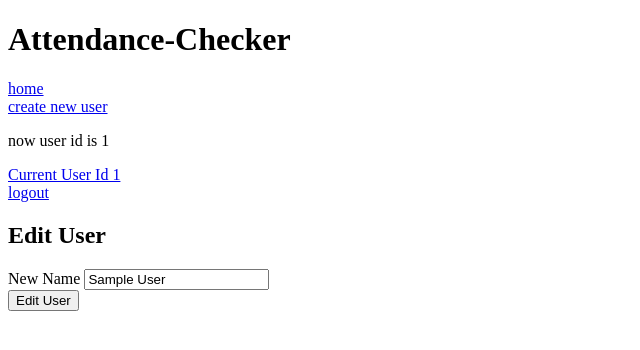
After one commit to kyutech-programming-club/attendance-checker, a Flask app: page /users/1/edit in a window 1280 px wide. The commit adds this page. Shown: the top 350 px of the page, without its empty margins (0-640 px from the left). Run offline with Flask 2, Linux system fonts and the light colour scheme; the visitor is signed in with stand-in values (Sample User, id 1); data comes from the database, SQL or seed files in the repository.

Commit message:
Add user_edit.html and User can edit name

```diff
--- a/main/templates/user_detail.html
+++ b/main/templates/user_detail.html
@@ -1,6 +1,6 @@
 {% extends 'layout.html'%}
 {% block body %}
+<h2>{{ user.name }}</h2>
+<a href="{{url_for('edit_user', user_id = user.id)}}">Edit User</a>
 
-<h2>{{ user.name }}</h2>
-
-{% endblock body %}
+{% endblock %}
--- /dev/null
+++ b/main/templates/user_edit.html
@@ -0,0 +1,18 @@
+{% extends "layout.html" %}
+
+{% block body %}
+<h2>Edit User</h2>
+<form action="{{url_for('edit_user', user_id = user.id)}}" method="post">
+
+  <div>
+    <label for="name">New Name</label>
+    <input type="text" id="name" name="user_name", value="{{user.name}}">
+  </div>
+
+  <div class="button">
+    <button type="submit">Edit User</button>
+  </div>
+
+
+</form>
+{% endblock %}
--- a/main/views.py
+++ b/main/views.py
@@ -30,6 +30,21 @@ def user_detail(user_id):
     user = User.query.get(user_id)
     return render_template('user_detail.html', user = user)
 
+@app.route('/users/<int:user_id>/edit', methods=['GET', 'POST'])
+def edit_user(user_id):
+    user = User.query.get(user_id)
+    if request.method == 'POST':
+        user_name = request.form['user_name']
+        if user_name == "" :
+            return render_template('user_edit.html', user = user)
+        else :
+            user.name = request.form['user_name']
+            db.session.add(user)
+            db.session.commit()
+            return redirect(url_for('user_detail', user_id = user.id))
+
+    return render_template('user_edit.html', user = user)
+
 @app.route('/login', methods=['GET', 'POST'])
 def login():
     if request.method == 'POST':
```
